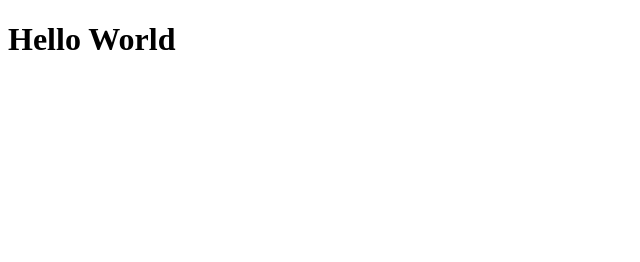
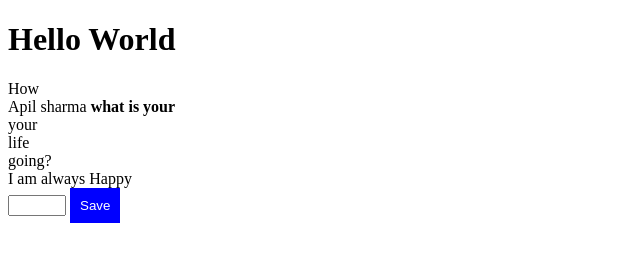
Before and after one commit to apilsrm/BasicJS, a plain HTML site: page index.html in a window 1280 px wide. Shown: the whole page, without its empty margins (0-640 px from the left). Drawn offline with Linux system fonts and the light colour scheme.

Commit message:
add dom man.

```diff
--- a/index.html
+++ b/index.html
@@ -9,10 +9,17 @@
 
 </head>
 <body>
-   <h1 id = "mycss">Hello World</h1>
+
+<h1 id = "mycss">Hello World</h1>
+<div>How</div>
+<div id = "myIs">is</div>
+<div class = "myyour">your</div>
+<div>life</div>
+<div>going?</div>
+<span>Happy </span ><br/>
+<input type="text" name="email"/>
+<button id="clickme" >Click</button>
 
 </body>
-<script src="./index.js">
-
-</script>
+<script src="./index.js"> </script>
 </html>
--- a/index.js
+++ b/index.js
@@ -371,9 +371,60 @@
 
 //const in block space
 
-function myCalc(){
-    if (true){
-        const x = (((9+5)/2)*3);
-        console.log(x);
-    }
-} myCalc();
+// function myCalc(){
+//     if (true){
+//         const x = (((9+5)/2)*3);
+//         console.log(x);
+//     }
+// } myCalc();
+
+//DOM MANIPULATION and its method
+// const ans = document.head;
+// console.log(ans);
+
+// const ans = document.body.firstElementChild;
+//console.log(ans);
+//const ans = document.body.lastElementChild;
+//console.log(ans);
+
+// const result = document.getElementById("myIs");
+// console.log(result);
+
+const result = document.getElementById("myIs");
+result.innerHTML = "Apil sharma <b> what is your </b>";
+// result.innerText= "Ronldo gayo khadi"; //no change
+
+// const ans = document.getElementsByClassName("myyour");
+// console.log(ans[0]); //array ma store huncha  bcz class haru multipul huncha
+// ans[0].innerHTML = "Asdfghjkljcui<b> hat the the </>b";
+
+const newData = document.getElementsByTagName("span");  //tags also store value in array sm as class
+console.log(newData);
+newData[0].innerHTML = " I am always Happy ";
+
+const myEmail = document.getElementsByName("email");
+console.log(myEmail[0]);
+myEmail[0].style.width = "50px";
+
+// const myQuery = document.querySelectorAll("clickme");
+// console.log(myQuery);
+
+const myButton = document.getElementById("clickme");
+myButton.innerText= "Save";
+myButton.style.background = "blue";
+myButton.style.color = "white";
+myButton.style.padding = "10px";
+myButton.style.border = "none";
+myButton.style.cursor = "pointer";
+
+// const Creat = document.createElement("h2");
+// //console.log(Creat); //console ma creat garxa page ma nagarikina
+//  document.body.append(Creat);
+
+myButton.onclick = myFunc //reference pass gareko ho
+function myFunc(){
+const Creat = document.createElement("h2");
+
+Creat.innerHTML = "the is teh";
+document.body.append(Creat);}
+// myFunc();
```
